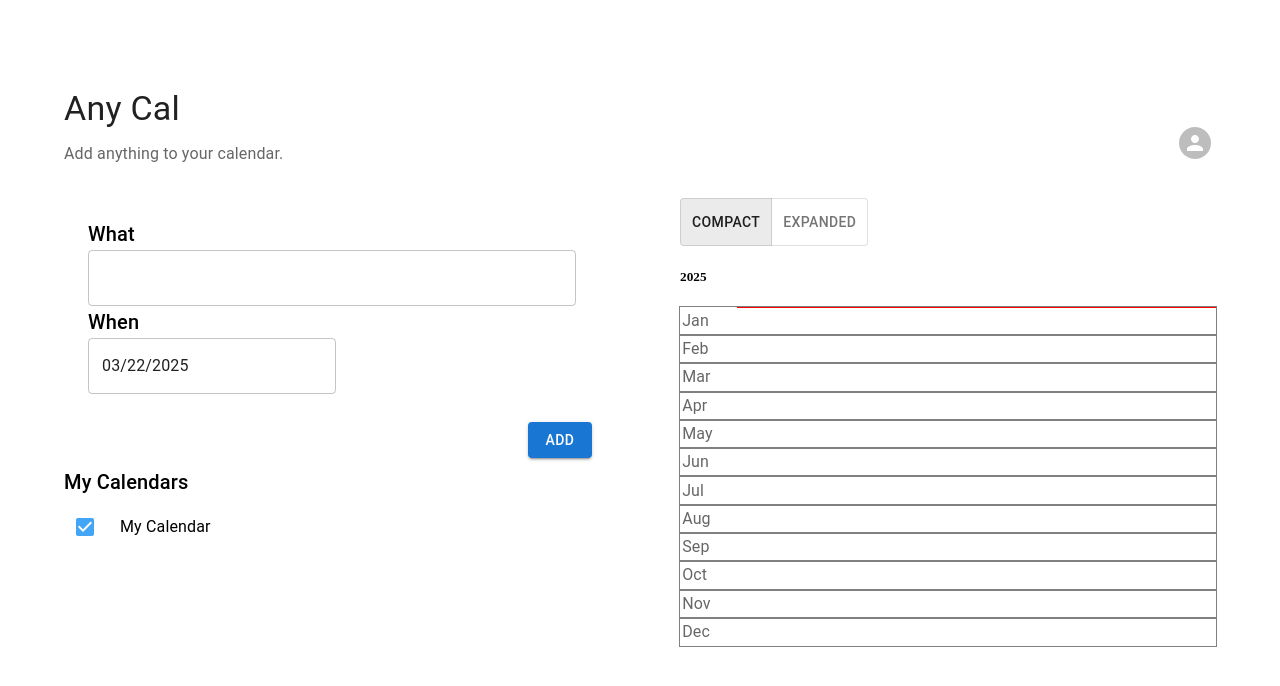
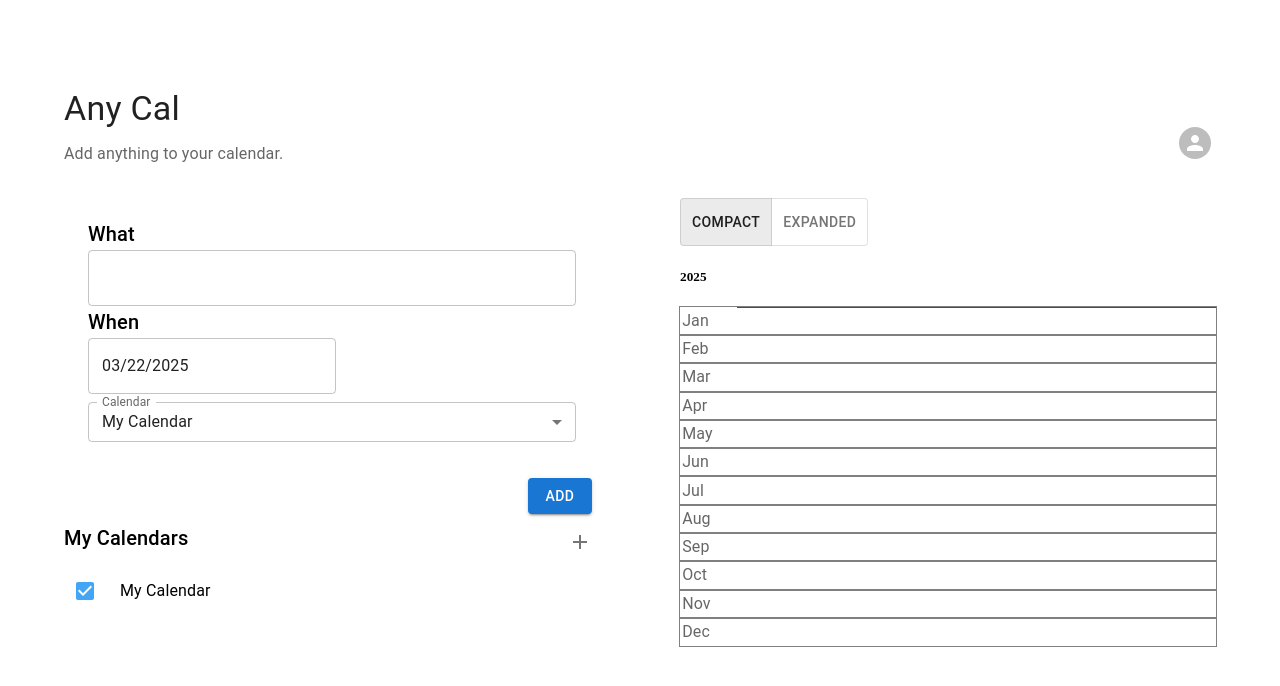
Before and after one commit to IgorNadj/anycal, a React (Vite) app: page / in a window 1280 px wide. Shown: the top 686 px of the page. Built offline with nearby package versions, Linux system fonts and the light colour scheme; what sqlite would draw is missing.

Commit message:
Calendars are more normal

```diff
--- a/src/components/CalendarsList.tsx
+++ b/src/components/CalendarsList.tsx
@@ -1,7 +1,9 @@
 import { AppContext } from "../state/AppContext.tsx";
 import { useContext } from "react";
 import {
+  Box,
   Checkbox,
+  IconButton,
   List,
   ListItem,
   ListItemIcon,
@@ -12,10 +14,11 @@ import { CALENDAR_COLOURS } from "../constants.ts";
 import type { Calendar } from "../types.ts";
 import { useCalendars } from "../hooks/useCalendars.ts";
 import { useUpdateCalendar } from "../hooks/useUpdateCalendar.ts";
+import { Add } from "@mui/icons-material";
 
 export const CalendarsList = () => {
   const ctx = useContext(AppContext);
-  const { setCurrentlyEditingCalendar } = ctx;
+  const { setCurrentlyEditingCalendar, setIsCreatingCalendar } = ctx;
 
   const { data: calendars } = useCalendars();
   const { mutate: updateCalendar } = useUpdateCalendar();
@@ -26,7 +29,15 @@ export const CalendarsList = () => {
 
   return (
     <>
-      <Typography variant="h6">My Calendars</Typography>
+      <Box sx={{ display: "flex" }}>
+        <Typography sx={{ flex: 1 }} variant="h6">
+          My Calendars
+        </Typography>
+        <IconButton onClick={() => setIsCreatingCalendar(true)}>
+          <Add />
+        </IconButton>
+      </Box>
+
       <List>
         {calendars.map((calendar) => (
           <ListItem key={calendar.uuid} disablePadding>
--- a/src/components/Main.tsx
+++ b/src/components/Main.tsx
@@ -1,10 +1,11 @@
 import { Box, Container, Grid2 as Grid, Typography } from "@mui/material";
-import { AddCalendarForm } from "./form/AddCalendarForm.tsx";
+import { AddEventForm } from "./form/AddEventForm.tsx";
 import { Calendar } from "./calendar/Calendar.tsx";
 import { useContext } from "react";
 import { EditEventDialog } from "./form/EditEventDialog.tsx";
 import { AppContext } from "../state/AppContext.tsx";
 import { EditCalendarDialog } from "./form/EditCalendarDialog.tsx";
+import { AddCalendarDialog } from "./form/AddCalendarDialog.tsx";
 import { useEvents } from "../hooks/useEvents.ts";
 import { CalendarsList } from "./CalendarsList.tsx";
 import { useCalendars } from "../hooks/useCalendars.ts";
@@ -23,6 +24,7 @@ export const Main = () => {
     <Container sx={{ py: { xs: 8, sm: 10 } }}>
       <EditEventDialog key={currentlyEditingEvent?.uuid} />
       <EditCalendarDialog key={currentlyEditingCalendar?.uuid} />
+      <AddCalendarDialog />
       <Box
         sx={{
           display: "flex",
@@ -51,7 +53,7 @@ export const Main = () => {
       <Box>
         <Grid container spacing={10}>
           <Grid size={6}>
-            <AddCalendarForm />
+            <AddEventForm />
             <CalendarsList />
           </Grid>
           <Grid size={6}>
--- /dev/null
+++ b/src/components/form/AddCalendarDialog.tsx
@@ -0,0 +1,76 @@
+import {
+  Button,
+  Dialog,
+  DialogActions,
+  DialogContent,
+  DialogTitle,
+  TextField,
+  Box,
+} from "@mui/material";
+import { useContext, useState } from "react";
+import { AppContext } from "../../state/AppContext.tsx";
+import { CalendarColourPicker } from "./CalendarColourPicker.tsx";
+import type { CalendarColour, Calendar } from "../../types.ts";
+import { v4 as uuidv4 } from "uuid";
+import { getAuth } from "../../getAuth.ts";
+import { useCreateCalendar } from "../../hooks/useCreateCalendar.ts";
+
+export const AddCalendarDialog = () => {
+  const { isCreatingCalendar, setIsCreatingCalendar } = useContext(AppContext);
+
+  const { mutate: createCalendar } = useCreateCalendar();
+
+  const [name, setName] = useState<string>("");
+  const [colour, setColour] = useState<CalendarColour>("blue_400");
+
+  const auth = getAuth();
+
+  const onClose = () => {
+    setIsCreatingCalendar(false);
+    setName("");
+    setColour("blue_400");
+  };
+
+  const onCreate = () => {
+    const userUuid = auth.isLoggedIn ? auth.userUuid : auth.guestUuid;
+    const newCalendar: Calendar = {
+      uuid: uuidv4(),
+      name,
+      colour,
+      visible: true,
+      userUuid,
+    };
+    createCalendar(newCalendar);
+    onClose();
+  };
+
+  return (
+    <Dialog open={isCreatingCalendar} onClose={onClose} maxWidth="sm" fullWidth>
+      <DialogTitle>Create Calendar</DialogTitle>
+      <DialogContent>
+        <Box sx={{ mb: 2 }}>
+          <CalendarColourPicker colour={colour} onChange={setColour} />
+        </Box>
+        <TextField
+          variant="outlined"
+          fullWidth
+          value={name}
+          onChange={(e) => setName(e.target.value)}
+          label="Calendar Name"
+          autoFocus
+          onKeyDown={(e) => {
+            if (e.key === "Enter" && name.trim().length > 0) {
+              onCreate();
+            }
+          }}
+        />
+      </DialogContent>
+      <DialogActions>
+        <Button onClick={onClose}>Cancel</Button>
+        <Button variant="contained" onClick={onCreate} disabled={name.trim().length === 0}>
+          Create
+        </Button>
+      </DialogActions>
+    </Dialog>
+  );
+}
--- a/src/components/form/AddCalendarForm.tsx
+++ b/src/components/form/AddEventForm.tsx
@@ -5,22 +5,18 @@ import {
   Typography,
 } from "@mui/material";
 import { DatePicker } from "@mui/x-date-pickers";
-import { useState } from "react";
+import { useEffect, useState } from "react";
 import { v4 as uuidv4 } from "uuid";
-import { getFirstUnusedColour } from "../../utils.ts";
 import { useDebounce } from "../../hooks/useDebounce.ts";
-import type { CalendarEvent, Suggestion } from "../../types.ts";
+import type { Calendar, CalendarEvent, Suggestion } from "../../types.ts";
 import { SearchWithSuggestions } from "../dropdown/SearchWithSuggestions.tsx";
 import { useFetchSuggestions } from "../../hooks/useFetchSuggestions.ts";
 import { useCreateEvent } from "../../hooks/useCreateEvent.ts";
-import { useCreateCalendar } from "../../hooks/useCreateCalendar.ts";
 import { useCalendars } from "../../hooks/useCalendars.ts";
-import { getAuth } from "../../getAuth.ts";
+import { CalendarPicker } from "./CalendarPicker.tsx";
 
-export const AddCalendarForm = () => {
-  const auth = getAuth();
+export const AddEventForm = () => {
   const { data: calendars } = useCalendars();
-  const { mutate: createCalendar } = useCreateCalendar();
   const { mutate: createEvent } = useCreateEvent();
 
   const [date, setDate] = useState<Date>(new Date());
@@ -29,24 +25,28 @@ export const AddCalendarForm = () => {
 
   const debouncedInput = useDebounce(input, 500);
 
+  const [selectedCalendar, setSelectedCalendar] = useState<Calendar | null>(
+    null,
+  );
+
+  // Default calendar is the first one
+  useEffect(() => {
+    if (calendars.length === 0) return;
+    const [firstCal] = calendars;
+    setSelectedCalendar(firstCal);
+  }, [calendars]);
+
   const { data: suggestions, isLoading: isLoadingSuggestions } =
     useFetchSuggestions(debouncedInput);
 
   const create = (name: string, date: Date) => {
-    const newCalendar = {
-      name,
-      uuid: uuidv4(),
-      colour: getFirstUnusedColour(calendars),
-      visible: true,
-      userUuid: auth.isLoggedIn ? auth.userUuid : auth.guestUuid,
-    };
+    if (!selectedCalendar) return;
     const newEvent: CalendarEvent = {
       name,
       date,
       uuid: uuidv4(),
-      calendarUuid: newCalendar.uuid,
+      calendarUuid: selectedCalendar.uuid,
     };
-    createCalendar(newCalendar);
     createEvent(newEvent);
 
     setInput("");
@@ -74,6 +74,10 @@ export const AddCalendarForm = () => {
 
         <Typography variant="h6">When</Typography>
         <DatePicker value={date} onChange={(date) => date && setDate(date)} />
+        <CalendarPicker
+          selectedCalendar={selectedCalendar}
+          onChangeCalendar={setSelectedCalendar}
+        />
       </DialogContent>
       <DialogActions>
         <Button variant="contained" onClick={handleAddButtonClick}>
--- /dev/null
+++ b/src/components/form/CalendarPicker.tsx
@@ -0,0 +1,87 @@
+import {
+  FormControl,
+  InputLabel,
+  MenuItem,
+  Select,
+  FormHelperText,
+  CircularProgress,
+} from "@mui/material";
+import CircleIcon from "@mui/icons-material/Circle";
+import { CALENDAR_COLOURS } from "../../constants.ts";
+import { useCalendars } from "../../hooks/useCalendars.ts";
+import type { Calendar } from "../../types.ts";
+
+type CalendarPickerProps = {
+  selectedCalendar: Calendar | null;
+  onChangeCalendar: (cal: Calendar) => void;
+  label?: string;
+  disabled?: boolean;
+  fullWidth?: boolean;
+  error?: boolean;
+  helperText?: string;
+};
+
+export const CalendarPicker = ({
+  selectedCalendar,
+  onChangeCalendar,
+  label = "Calendar",
+  disabled,
+  fullWidth = true,
+  error,
+  helperText,
+}: CalendarPickerProps) => {
+  const { data: calendars, isLoading } = useCalendars();
+
+  const isDisabled = !!disabled || isLoading;
+
+  const onChange = (uuid: string) => {
+    const cal = calendars.find((c) => c.uuid === uuid);
+    if (cal) {
+      onChangeCalendar(cal);
+    }
+  }
+
+  return (
+    <FormControl
+      fullWidth={fullWidth}
+      disabled={isDisabled}
+      error={error}
+      size="small"
+      sx={{ my: 1 }}
+    >
+      {label ? (
+        <InputLabel id="calendar-picker-label">{label}</InputLabel>
+      ) : null}
+      <Select
+        labelId="calendar-picker-label"
+        value={selectedCalendar?.uuid ?? ""}
+        label={label}
+        displayEmpty
+        renderValue={(val) =>
+          isLoading ? <CircularProgress size={16} /> : (calendars.find(c => c.uuid === (val as string))?.name ?? "")
+        }
+        onChange={(e) => onChange(e.target.value as string)}
+        MenuProps={{
+          PaperProps: {
+            sx: { maxHeight: 360 },
+          },
+        }}
+      >
+        {calendars.map((cal: Calendar) => (
+          <MenuItem
+            key={cal.uuid}
+            value={cal.uuid}
+            sx={{ display: "flex", gap: 1, alignItems: "center" }}
+          >
+            <CircleIcon
+              fontSize="small"
+              sx={{ color: CALENDAR_COLOURS[cal.colour] }}
+            />
+            {cal.name}
+          </MenuItem>
+        ))}
+      </Select>
+      {helperText ? <FormHelperText>{helperText}</FormHelperText> : null}
+    </FormControl>
+  );
+};
--- a/src/state/AppContext.tsx
+++ b/src/state/AppContext.tsx
@@ -8,6 +8,8 @@ export type AppContextType = {
   setCurrentlyEditingEvent: (event: CalendarEvent | null) => void;
   currentlyEditingCalendar: Calendar | null;
   setCurrentlyEditingCalendar: (calendar: Calendar | null) => void;
+  isCreatingCalendar: boolean;
+  setIsCreatingCalendar: (open: boolean) => void;
 };
 
 // @ts-expect-error null is fine, provider will never be initialised without a real value
--- a/src/state/AppProvider.tsx
+++ b/src/state/AppProvider.tsx
@@ -14,6 +14,8 @@ export const AppProvider = ({ children }: { children: ReactNode }) => {
   const [currentlyEditingCalendar, setCurrentlyEditingCalendar] =
     useState<Calendar | null>(null);
 
+  const [isCreatingCalendar, setIsCreatingCalendar] = useState<boolean>(false);
+
   const value: AppContextType = {
     viewMode,
     setViewMode,
@@ -21,6 +23,8 @@ export const AppProvider = ({ children }: { children: ReactNode }) => {
     setCurrentlyEditingEvent,
     currentlyEditingCalendar: currentlyEditingCalendar,
     setCurrentlyEditingCalendar: setCurrentlyEditingCalendar,
+    isCreatingCalendar,
+    setIsCreatingCalendar,
   };
 
   return <AppContext.Provider value={value}>{children}</AppContext.Provider>;
```
